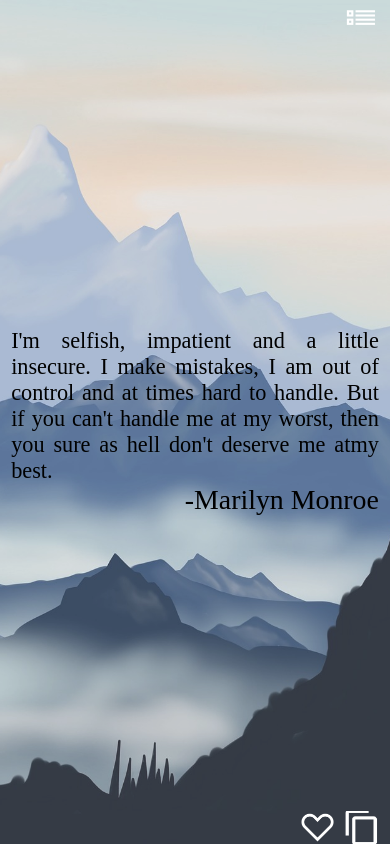
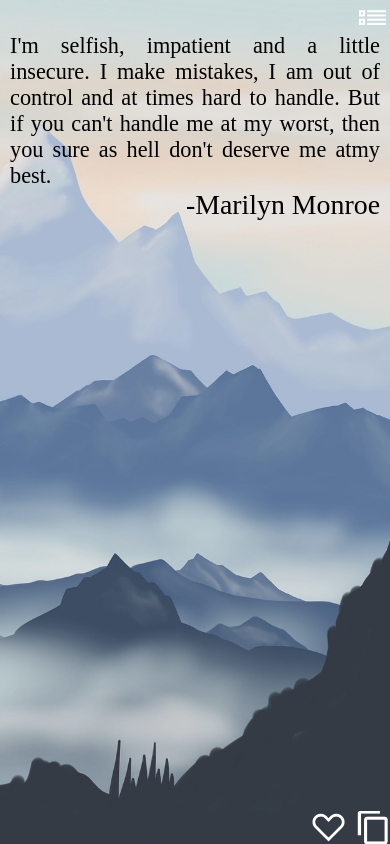
Before and after one commit to alizaib1217/MyQuote, a React Native app: screen / in a window 390 px wide. Built offline with nearby package versions, Linux system fonts and the light colour scheme.

Commit message:
animation on text

```diff
--- a/package.json
+++ b/package.json
@@ -12,6 +12,8 @@
   "dependencies": {
     "react": "16.9.0",
     "react-native": "0.61.2",
+    "react-native-gesture-handler": "^1.5.6",
+    "react-native-responsive-screen": "^1.4.0",
     "react-native-size-matters": "^0.3.0"
   },
   "devDependencies": {
--- a/src/Containers/MyQuote/MyQuote.js
+++ b/src/Containers/MyQuote/MyQuote.js
@@ -9,6 +9,11 @@ import {
   Clipboard,
   Image,
   TouchableOpacity,
+  Animated,
+  Dimensions,
+  FlatList,
+  UIManager,
+  LayoutAnimation,
 } from 'react-native';
 import styles from './styles';
 import Container from '../../components/Container';
@@ -21,26 +26,141 @@ import share from '../../assets/icons/share.png';
 import copy from '../../assets/icons/copy.png';
 import myList from '../../assets/icons/myList.png';
 
+const getScreen1Styles = (animation, width) => {
+  const image2TranslateX = animation.interpolate({
+    inputRange: [0, width],
+    outputRange: [0, -100],
+    extrapolate: 'clamp',
+  });
+  const imageScale = animation.interpolate({
+    inputRange: [0, width],
+    outputRange: [1, 0],
+    extrapolate: 'clamp',
+  });
+
+  return {
+    Image2: {
+      transform: [
+        {
+          translateX: image2TranslateX,
+        },
+        {
+          scale: imageScale,
+        },
+      ],
+    },
+  };
+};
+
+const getScreen3Styles = (animation, width, index) => {
+  const inputRange = [width * (index - 1), width * index, width * (index + 2)];
+  const imageScale = animation.interpolate({
+    inputRange,
+    outputRange: [0, 1, 0],
+    extrapolate: 'clamp',
+  });
+  return {
+    Image1: {
+      transform: [
+        {
+          scale: imageScale,
+        },
+      ],
+    },
+  };
+};
+
 class MyQuote extends React.Component {
   state = {
+    quotes: [
+      {
+        quote:
+          "I'm selfish, impatient and a little insecure. I make mistakes, I am out of control and at times hard to handle. But if you can't handle me at my worst, then you sure as hell don't deserve me atmy best.",
+        writer: 'Marilyn Monroe',
+      },
+      {
+        quote:
+          "I'm selfish, impatient and a little insecure. I make mistakes, I am out of control and at times hard to handle. But if you can't handle me at my worst, then you sure as hell don't deserve me atmy best.",
+        writer: 'Marilyn Monroe',
+      },
+      {
+        quote: "I'm selfish, impatient and a little insecure33.",
+        writer: 'Marilyn Monroe',
+      },
+      {
+        quote: "I'm selfish, impatient and a little insecure44.",
+        writer: 'Marilyn Monroe',
+      },
+      {
+        quote: "I'm selfish, impatient and a little insecure55.",
+        writer: 'Marilyn Monroe',
+      },
+      {
+        quote: "I'm selfish, impatient and a little insecure66.",
+        writer: 'Marilyn Monroe',
+      },
+      {
+        quote: "I'm selfish, impatient and a little insecure77.",
+        writer: 'Marilyn Monroe',
+      },
+    ],
     quote:
       "I'm selfish, impatient and a little insecure. I make mistakes, I am out of control and at times hard to handle. But if you can't handle me at my worst, then you sure as hell don't deserve me atmy best.",
     writer: 'Marilyn Monroe',
     liked: false,
+    animation: new Animated.Value(0),
   };
 
   render() {
-    const {liked, quote, writer} = this.state;
+    const {width, height} = Dimensions.get('window');
+    const {liked, quote, writer, animation, quotes} = this.state;
+
+    const screen1Styles = getScreen1Styles(animation, width);
     return (
       <Container backgroundImage={bg1} overlay>
         <View style={styles.container}>
           <View style={styles.myListView}>
             <Image source={myList} style={styles.myListIcon} />
           </View>
-          <View>
-            <Text style={styles.quote}>{quote}</Text>
-            <Text style={styles.writer}>-{writer}</Text>
-          </View>
+          <FlatList
+            style={{flex: 1}}
+            pagingEnabled={true}
+            horizontal={true}
+            scrollEventThrottle={16}
+            onScroll={Animated.event([
+              {
+                nativeEvent: {
+                  contentOffset: {
+                    x: animation,
+                  },
+                },
+              },
+            ])}
+            data={quotes}
+            renderItem={({item, index}) => (
+              <View style={{width, justifyContent: 'center',paddingHorizontal:10}}>
+                <Animated.Text
+                  style={[
+                    styles.quote,
+                    index === 0
+                      ? screen1Styles.Image2
+                      : getScreen3Styles(animation, width, index).Image1,
+                  ]}>
+                  {item.quote}
+                </Animated.Text>
+                <Animated.Text
+                  style={[
+                    styles.writer,
+                    index === 0
+                      ? screen1Styles.Image2
+                      : getScreen3Styles(animation, width, index).Image1,
+                  ]}>
+                  -{item.writer}
+                </Animated.Text>
+              </View>
+            )}
+            keyExtractor={item => item.id}
+          />
           <View style={styles.footerIcon}>
             <TouchableOpacity onPress={() => this.setState({liked: !liked})}>
               <Image
--- a/src/Containers/MyQuote/styles.js
+++ b/src/Containers/MyQuote/styles.js
@@ -5,7 +5,7 @@ const styles = ScaledSheet.create({
   container: {
     flex: 1,
     justifyContent: 'space-between',
-    paddingHorizontal:Platform.OS==="ios"? '20@s':'10@s',
+    paddingHorizontal:Platform.OS==="ios"? '20@s':'0@s',
   },
   myListView: {
     alignItems: 'flex-end',
```
Also changed, not shown: 1 other file (tests, documents, lock files or other folders).
